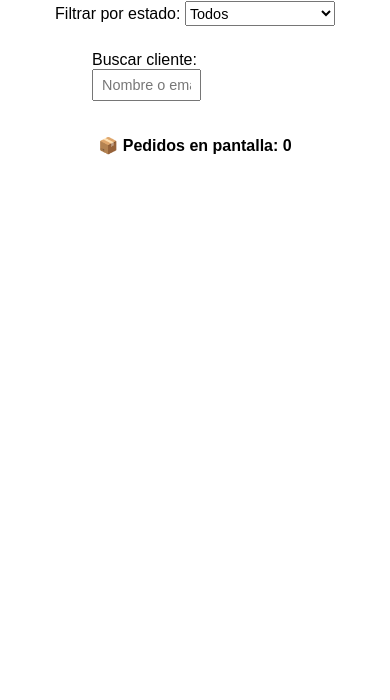
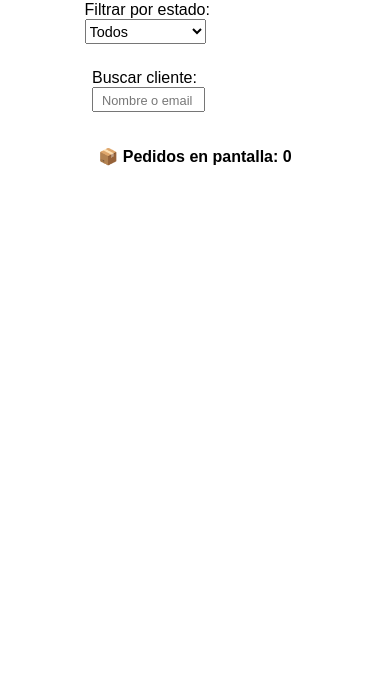
Before and after one commit to MauricioBuda/Pedidos, a website built with Vite: page admin.html in a window 390 px wide. Shown: the part 144-844 px from the top of the page. Built offline with nearby package versions, Linux system fonts and the light colour scheme; some packages are replaced by stand-ins of ours.

Commit message:
detalles css y tamaños de filtros

```diff
--- a/public/css/CSS-Dividido/admin.css
+++ b/public/css/CSS-Dividido/admin.css
@@ -74,7 +74,7 @@
   }
 
   #filtroEstado {
-    width: 100%;
+    width: 55%!important;
     height: 40px;
     font-size: 0.9rem;
   }
--- a/public/css/CSS-Dividido/tablaPedidos.css
+++ b/public/css/CSS-Dividido/tablaPedidos.css
@@ -67,7 +67,7 @@
 }
 
 #filtroEstado {
-  width: 150px;
+  width: 39%;
   height: 25px;
 }
 
@@ -83,10 +83,10 @@
 @media screen and (max-width: 768px) {
 
     #busquedaCliente {
-    height: 32px;
+    height: 25px;
     padding: 4px 8px;
     font-size: 0.9rem;
-    width:53%;
+    width:55%;
     box-sizing: border-box;
   }
 
@@ -95,7 +95,7 @@
   }
 
   #busquedaCliente::placeholder {
-    font-size: 0.9rem;
+    font-size: 0.8rem;
     color: #777;
   }
 
```
